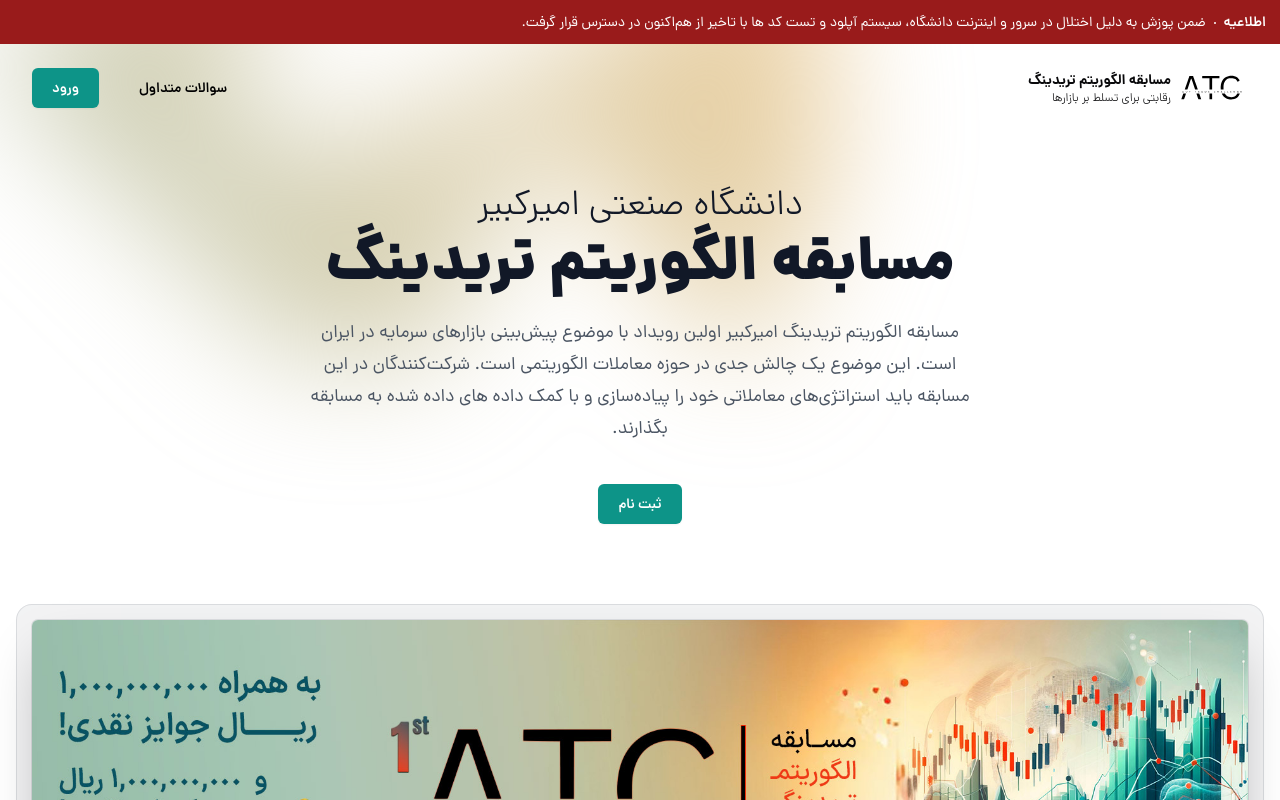
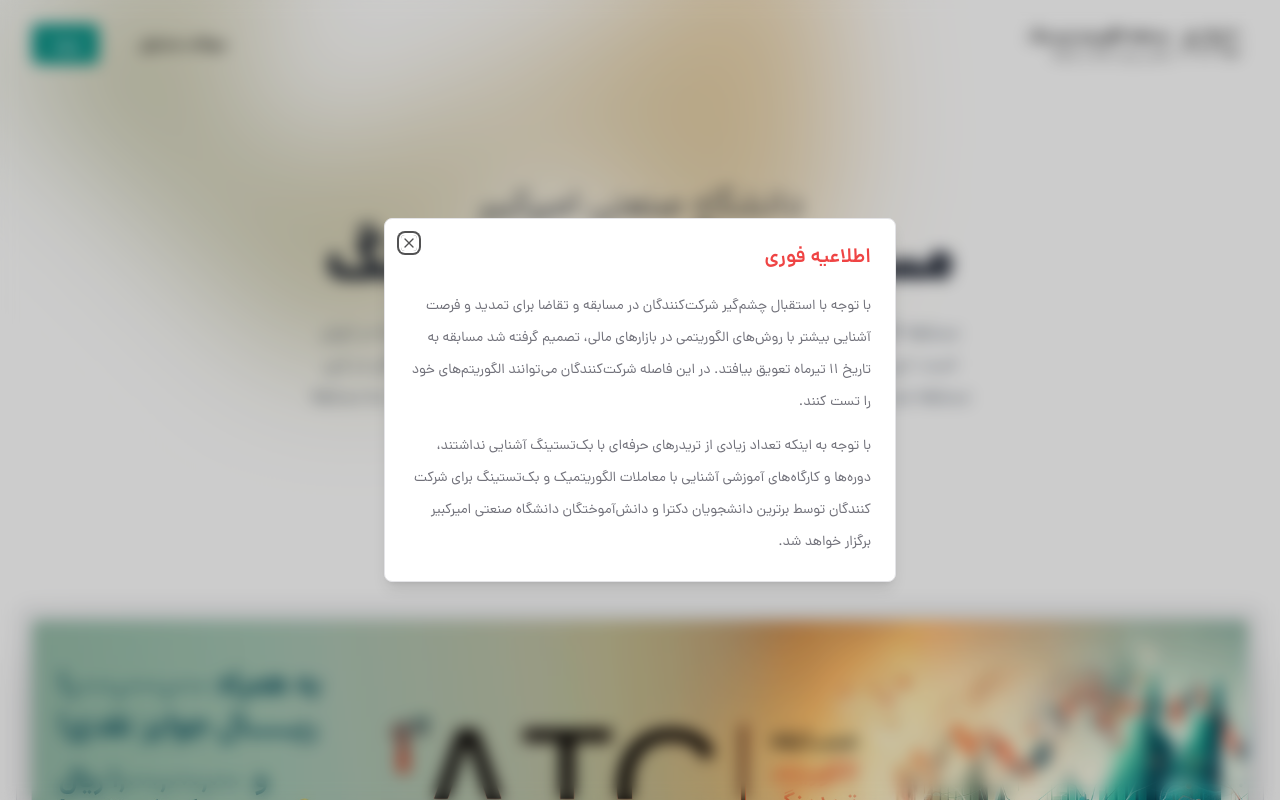
Before and after one commit to ifarazir/atc-challenge, a Next.js app: page / in a window 1280 px wide. Shown: the top 800 px of the page. Built offline with nearby package versions, Linux system fonts and the light colour scheme.

Commit message:
add message alert

```diff
--- /dev/null
+++ b/src/app/(home)/alert.tsx
@@ -0,0 +1,37 @@
+"use client";
+
+import { Dialog, DialogContent, DialogDescription, DialogHeader, DialogTitle, DialogTrigger } from "@/components/ui/dialog";
+import { useEffect, useState } from "react";
+
+export default function Alert() {
+    const [isOpen, setIsOpen] = useState(false);
+
+    useEffect(() => {
+        setTimeout(() => {
+            setIsOpen(true);
+        }, 50);
+    }, []);
+
+    return (
+        <>
+            <Dialog open={isOpen} onOpenChange={setIsOpen}>
+                <DialogTrigger></DialogTrigger>
+                <DialogContent>
+                    <DialogHeader className="text-destructive">
+                        <DialogTitle className="text-xl mb-3 font-semibold">اطلاعیه فوری</DialogTitle>
+                        <DialogDescription className="text-sm leading-8">
+                            <p className="mb-3">
+                                با توجه با استقبال چشم‌گیر شرکت‌کنندگان در مسابقه و تقاضا برای تمدید و فرصت آشنایی بیشتر با روش‌های الگوریتمی در بازارهای مالی، تصمیم گرفته شد مسابقه به تاریخ ۱۱ تیرماه تعویق بیافتد. در این فاصله شرکت‌کنندگان می‌توانند الگوریتم‌های خود را تست کنند.
+                            </p>
+
+                            <p>
+                                با توجه‌ به اینکه تعداد زیادی از تریدر‌های حرفه‌ای با بک‌تستینگ آشنایی نداشتند، دوره‌ها و کارگاه‌های آموزشی آشنایی با معاملات الگوریتمیک و بک‌تستینگ برای شرکت کنندگان توسط برترین دانشجویان دکترا و دانش‌آموختگان دانشگاه صنعتی امیرکبیر برگزار خواهد شد.
+                            </p>
+
+                        </DialogDescription>
+                    </DialogHeader>
+                </DialogContent>
+            </Dialog>
+        </>
+    )
+}
--- a/src/app/(home)/hero.tsx
+++ b/src/app/(home)/hero.tsx
@@ -21,7 +21,7 @@
         <div className="bg-white flex flex-col">
 
             <header className="absolute inset-x-0 top-0 z-50">
-                <div className="w-full flex items-center justify-between gap-x-6 bg-red-800 px-6 py-2.5 sm:pr-3.5 lg:pl-8">
+                {/* <div className="w-full flex items-center justify-between gap-x-6 bg-red-800 px-6 py-2.5 sm:pr-3.5 lg:pl-8">
                     <p className="text-sm leading-6 text-white">
                         <a href="#">
                             <strong className="font-semibold">اطلاعیه</strong>
@@ -31,7 +31,7 @@
                             ضمن پوزش به دلیل اختلال در سرور و اینترنت دانشگاه، سیستم آپلود و تست کد ها با تاخیر از هم‌اکنون در دسترس قرار گرفت.
                         </a>
                     </p>
-                </div>
+                </div> */}
                 <nav className="flex items-center justify-between p-6 lg:px-8" aria-label="Global">
                     <div className="flex lg:flex-1">
                         <Link href="/" className="-m-1.5 p-1.5 flex items-center">
--- a/src/app/(home)/page.tsx
+++ b/src/app/(home)/page.tsx
@@ -4,6 +4,7 @@
 import Sponsors from "./sponsors";
 import Footer from "../footer";
 import FAQ from "./faq";
+import Alert from "./alert";
 
 export default function Home() {
   return (
@@ -13,6 +14,7 @@
       <Sponsors />
       <FAQ />
       <Footer />
+      <Alert />
     </main>
   );
 }
```
